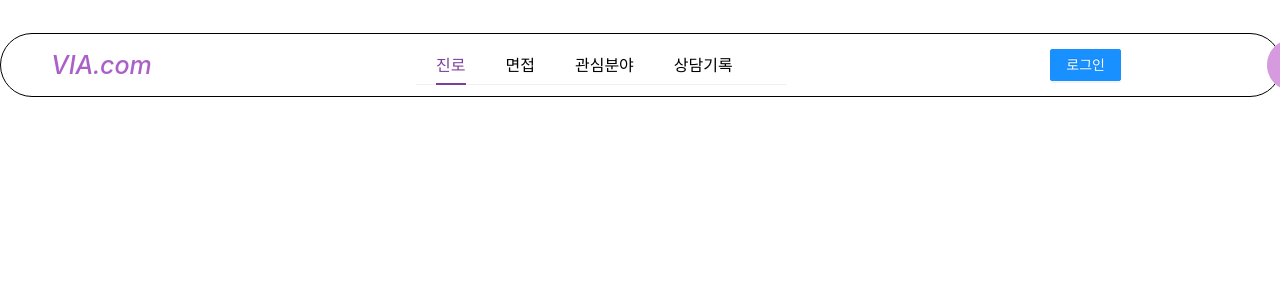
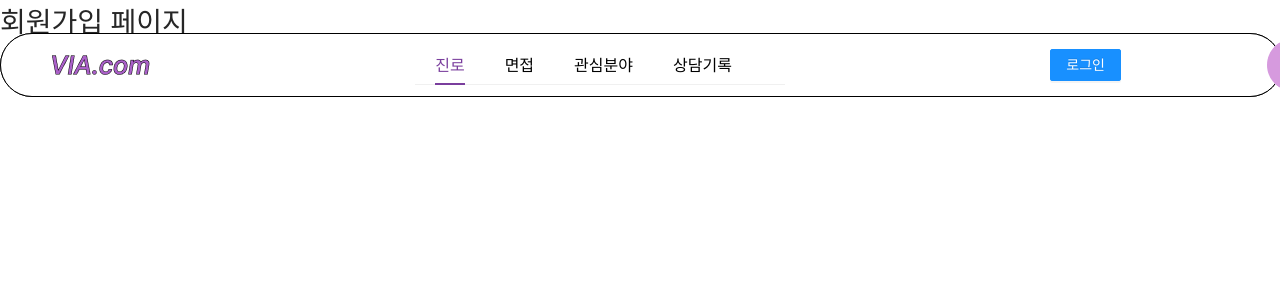
Before and after one commit to kimse0ngjun/via, a React (Create React App) app: page /signup in a window 1280 px wide. Shown: the top 300 px of the page. Built offline with nearby package versions, Linux system fonts and the light colour scheme.

Commit message:
라우팅 및 네비게이션 기능 추가: React Router 도입 로그 클릭시 홈이동 로그인 회원가입 버튼 클릭시 각 페이지 이동

```diff
--- a/package.json
+++ b/package.json
@@ -10,7 +10,8 @@
     "antd": "^4.24.16",
     "react": "^19.0.0",
     "react-dom": "^19.0.0",
-    "react-scripts": "5.0.1",
+    "react-router-dom": "^7.3.0",
+    "react-scripts": "^5.0.1",
     "web-vitals": "^2.1.4"
   },
   "scripts": {
--- a/src/App.js
+++ b/src/App.js
@@ -1,13 +1,24 @@
-import React from 'react';
-import './App.css';  // 스타일시트 추가
-import AppHeader from './components/AppHeader';  // MainPage 컴포넌트를 임포트
+// src/App.js
+import React from "react";
+// src/index.js 또는 src/App.js에 추가
 
-function App() {
+import { BrowserRouter as Router, Routes, Route } from "react-router-dom";
+import AppHeader from "./components/AppHeader";  // 헤더 컴포넌트
+import LoginPage from "./components/LoginPage";  // 로그인 페이지 컴포넌트
+import SignupPage from "./components/SignupPage";
+import 'antd/dist/antd.css';
+
+const App = () => {
   return (
-    <div className="App">
-      <AppHeader />  {/* MainPage 컴포넌트를 여기에 적용 */}
-    </div>
+    <Router>
+      <AppHeader />
+      <Routes>
+        <Route path="/" element={<h1>메인 페이지</h1>} />
+        <Route path="/login" element={<LoginPage />} />  {/* 로그인 페이지 라우팅 */}
+        <Route path="/signup" element={<SignupPage />} />
+      </Routes>
+    </Router>
   );
-}
+};
 
 export default App;
--- a/src/components/AppHeader.js
+++ b/src/components/AppHeader.js
@@ -1,6 +1,10 @@
+// src/components/AppHeader.js
 import React from "react";
 import { Layout, Menu, Button } from "antd";
+import { Link } from "react-router-dom";  // Link 사용
 import SignupBtn from "./SignupBtn";
+import logo from "../assets/logo.png";  // 로고 이미지 경로
+
 import "../styles/AppHeader.css";
 
 const { Header } = Layout;
@@ -8,7 +12,11 @@ const { Header } = Layout;
 const AppHeader = () => {
   return (
     <Header className="app-header">
-      <div className="logo">VIA.com</div>
+      <div className="logo">
+        <Link to="/">
+          <img src={logo} alt="VIA Logo" />
+        </Link>
+      </div>
       <Menu theme="light" mode="horizontal" defaultSelectedKeys={["1"]} className="menu">
         <Menu.Item key="1">진로</Menu.Item>
         <Menu.Item key="2">면접</Menu.Item>
@@ -16,9 +24,11 @@ const AppHeader = () => {
         <Menu.Item key="4">상담기록</Menu.Item>
       </Menu>
       <div className="auth-buttons">
-        <Button type="primary" className="auth-button">
-          로그인
-        </Button>
+        <Link to="/login">  {/* 로그인 버튼 클릭 시 LoginPage로 이동 */}
+          <Button type="primary" className="auth-button">
+            로그인
+          </Button>
+        </Link>
         <SignupBtn />
       </div>
     </Header>
--- /dev/null
+++ b/src/components/LoginPage.js
@@ -0,0 +1,15 @@
+// src/components/LoginPage.js
+import React from 'react';
+import AppHeader from "./AppHeader";  // AppHeader를 import
+
+const LoginPage = () => {
+  return (
+    <div>
+      <AppHeader />  {/* 로그인 페이지에도 헤더를 표시 */}
+      <h1>로그인 페이지</h1>
+      {/* 로그인 관련 내용 */}
+    </div>
+  );
+};
+
+export default LoginPage;
--- a/src/components/SignupBtn.js
+++ b/src/components/SignupBtn.js
@@ -1,10 +1,17 @@
 import React from "react";
 import { ReactComponent as ArrowRight } from '../assets/arrow-right.svg';
+import { useNavigate } from 'react-router-dom';  // useNavigate 추가
 import "../styles/SignupBtn.css";
 
 const SignupBtn = () => {
+  const navigate = useNavigate();  // navigate 함수 사용
+
+  const handleClick = () => {
+    navigate("/signup");  // 클릭 시 /signup 경로로 이동
+  };
+
   return (
-    <button className="box">
+    <button className="box" onClick={handleClick}>
       <div className="signup-btn">
         <div className="overlap-group">
           <div className="overlap">
--- /dev/null
+++ b/src/components/SignupPage.js
@@ -0,0 +1,15 @@
+// src/components/LoginPage.js
+import React from 'react';
+import AppHeader from "./AppHeader";  // AppHeader를 import
+
+const SignupPage = () => {
+  return (
+    <div>
+      <AppHeader />  {/* 로그인 페이지에도 헤더를 표시 */}
+      <h1>회원가입 페이지</h1>
+      {/* 로그인 관련 내용 */}
+    </div>
+  );
+};
+
+export default SignupPage;
--- a/src/styles/AppHeader.css
+++ b/src/styles/AppHeader.css
@@ -38,6 +38,7 @@
   font-style: italic;
   font-weight: 500;
   line-height: normal;
+  margin-top: -5px;
 }
 
 .menu {
```
Also changed, not shown: src/assets/logo.png (added), 1 other file (tests, documents, lock files or other folders).
